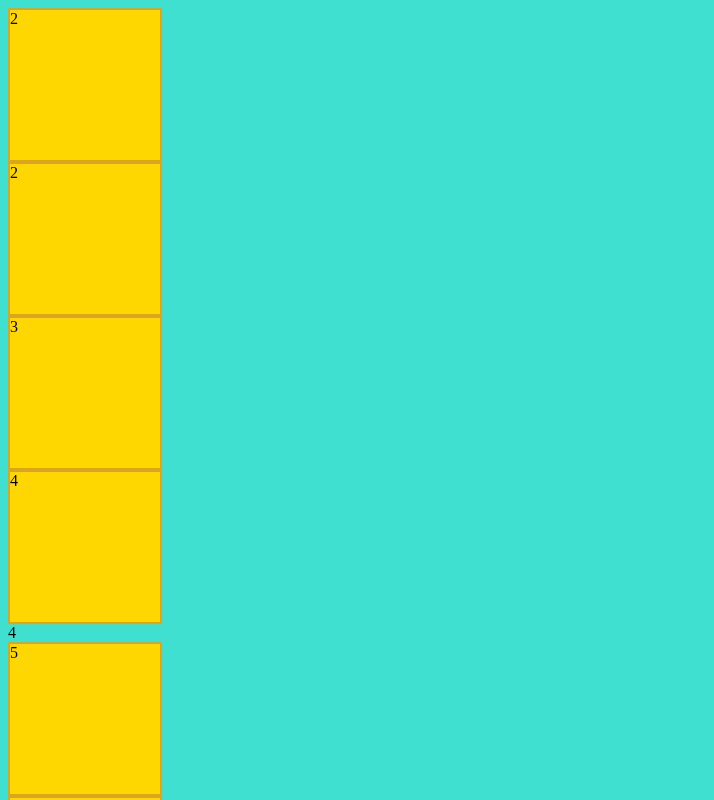
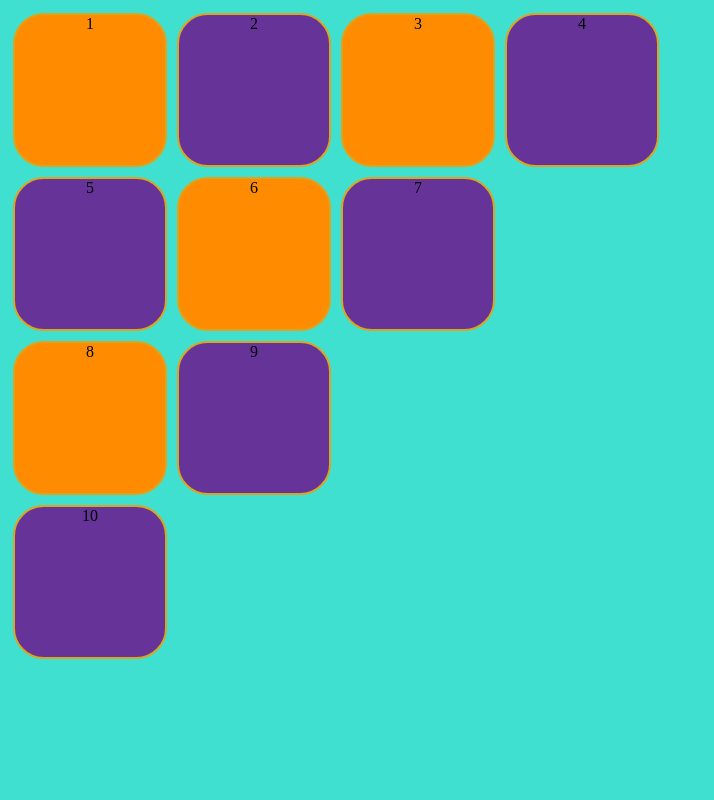
Before and after one commit to senoucisa/exohtml, a plain HTML site: page exos/cubitus_1.html in a window 1280 px wide. Shown: the top 800 px of the page, without its empty margins (0-714 px from the left). Drawn offline with Linux system fonts and the light colour scheme.

Commit message:
suite du cour

```diff
--- a/css/cubitus_.css
+++ b/css/cubitus_.css
@@ -5,11 +5,28 @@ body {
 
 }
 
-.cubitus {
-    background-color: gold;
+
+.c1, .c2 {
+    /* background-color: gold; */
     width: 150px;
     height: 150px;
+    margin: 5px;
+
+    float: left;
     border: 2px solid goldenrod;
+    border-radius: 20%;
 
+    text-align: center;
+}
 
+.c1 {
+    background-color: darkorange;
 }
+
+.c2 {
+    background-color: rebeccapurple
+}
+
+.clear {
+    clear: both;
+}
--- a/exos/cubitus_1.html
+++ b/exos/cubitus_1.html
@@ -8,33 +8,31 @@
     <link rel="stylesheet" href="../css/cubitus_.css">
 </head>
 <body>
+    <div id="cubitus">
+        <section>
+            <div class="c1">1</div>
+            <div class="c2">2</div>
+            <div class="c1">3</div>
+            <div class="c2">4</div>
 
-        <section>
-            <div class="cubicus" 1/ cubitus.html</div>
-            <div class="cubitus">2</div>
-            <div class="cubitus">2</div>
-            <div class="cubitus">3</div>
-            <div class="cubitus">4</div>
-            <di class="clear">4</di>
-
-            <div class="cubitus">5</div>
-            <div class="cubitus">6</div>
-            <div class="cubitus">7</div>
-            <div class="clear">7</div>
-
-            <div class="cubitus">8</div>
-            <div class="cubitus">9</div>
             <div class="clear"></div>
 
-            <div class="cubitus">10</div>
+            <div class="c2">5</div>
+            <div class="c1">6</div>
+            <div class="c2">7</div>
+
+            <div class="clear"></div>
+
+            <div class="c1">8</div>
+            <div class="c2">9</div>
+
+            <div class="clear"></div>
 
 
-
+            <div class="c2">10</div>
+            <div class="clear"></div>
 
         </section>
-
-
-
 
     </div>
 
```
Also changed, not shown: 08_zoning.html (+3 -2 lines), exos/legamin.html (+22 -1 lines).
